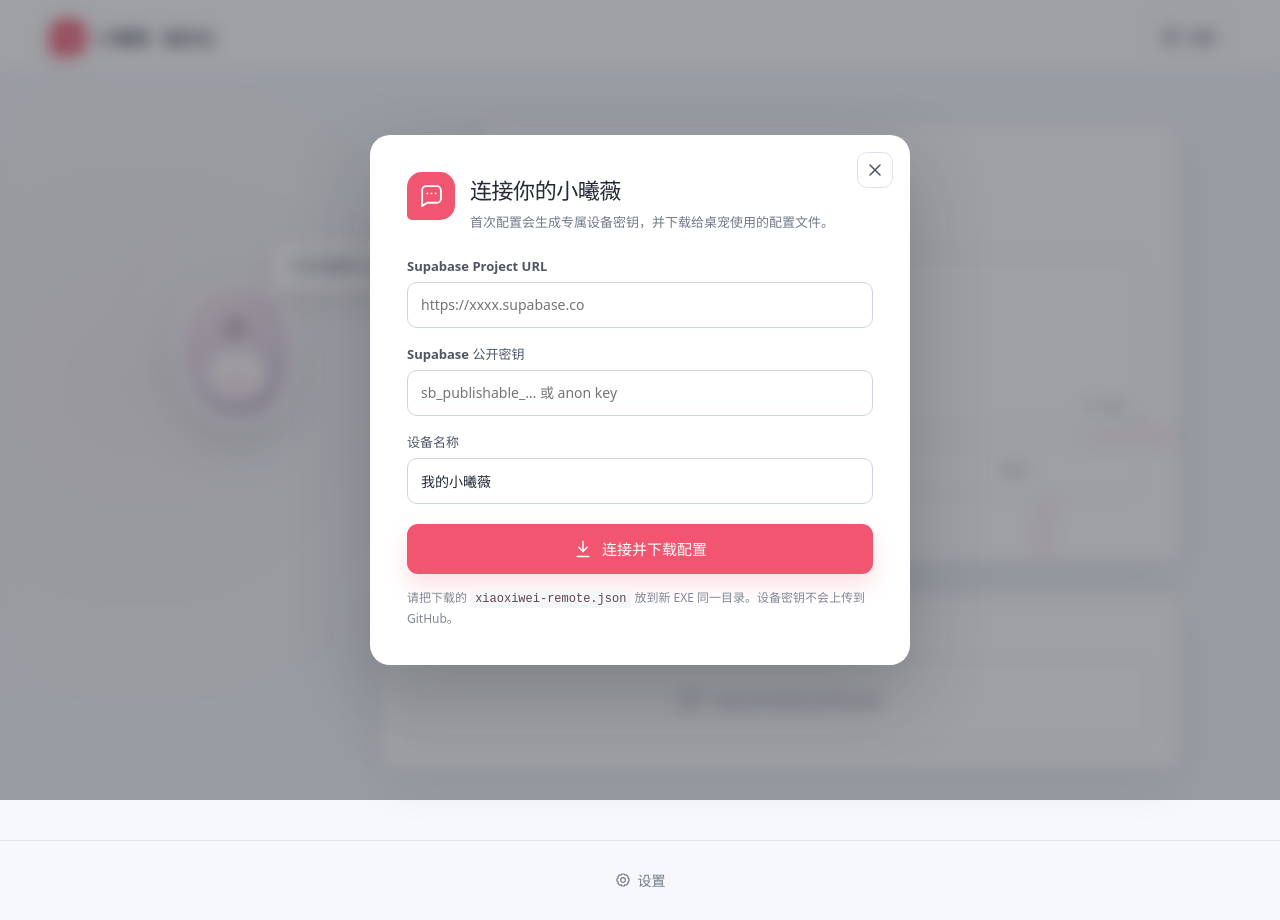
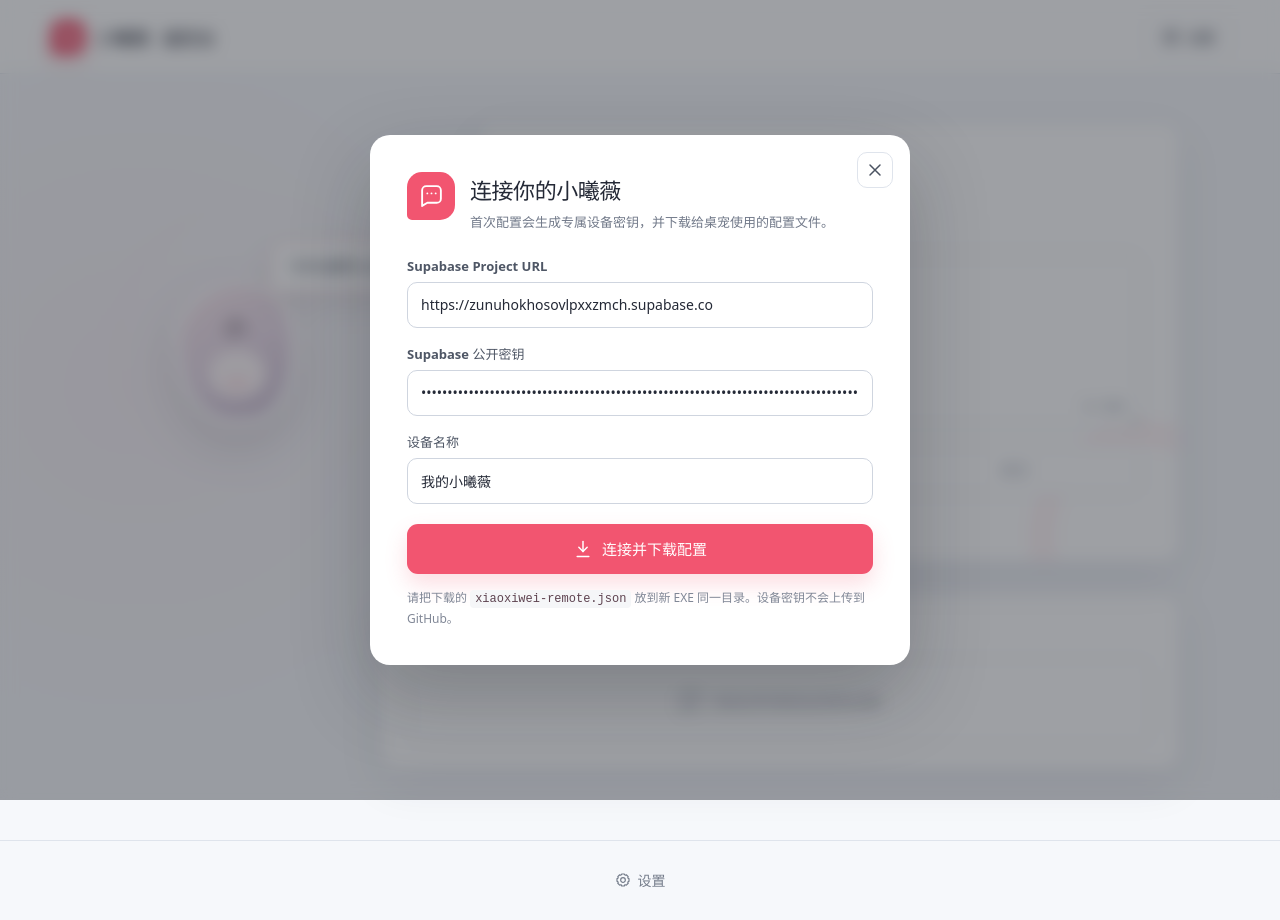
Before and after one commit to super-idol-hub/xiaoxiwei, a React (Vite) app in the folder remote-console/: page / in a window 1280 px wide. Built offline with nearby package versions, Linux system fonts and the light colour scheme.

Commit message:
Configure Supabase for remote console

```diff
--- a/remote-console/public/config.js
+++ b/remote-console/public/config.js
@@ -1,6 +1,6 @@
 // Supabase Project URL and publishable/anon key are designed to be public.
 // RLS and the per-device secret protect all message data.
 window.XIAOXIWEI_CONFIG = {
-  supabaseUrl: "",
-  supabaseKey: ""
+  supabaseUrl: "https://zunuhokhosovlpxxzmch.supabase.co",
+  supabaseKey: "eyJhbGciOiJIUzI1NiIsInR5cCI6IkpXVCJ9.eyJpc3MiOiJzdXBhYmFzZSIsInJlZiI6Inp1bnVob2tob3NvdmxweHh6bWNoIiwicm9sZSI6ImFub24iLCJpYXQiOjE3ODUxOTE5ODcsImV4cCI6MjEwMDc2Nzk4N30.BG4geDJ5ecs_etXLipAiuTTSRZMdZ1BmumIpXE23ZHQ"
 };
```
